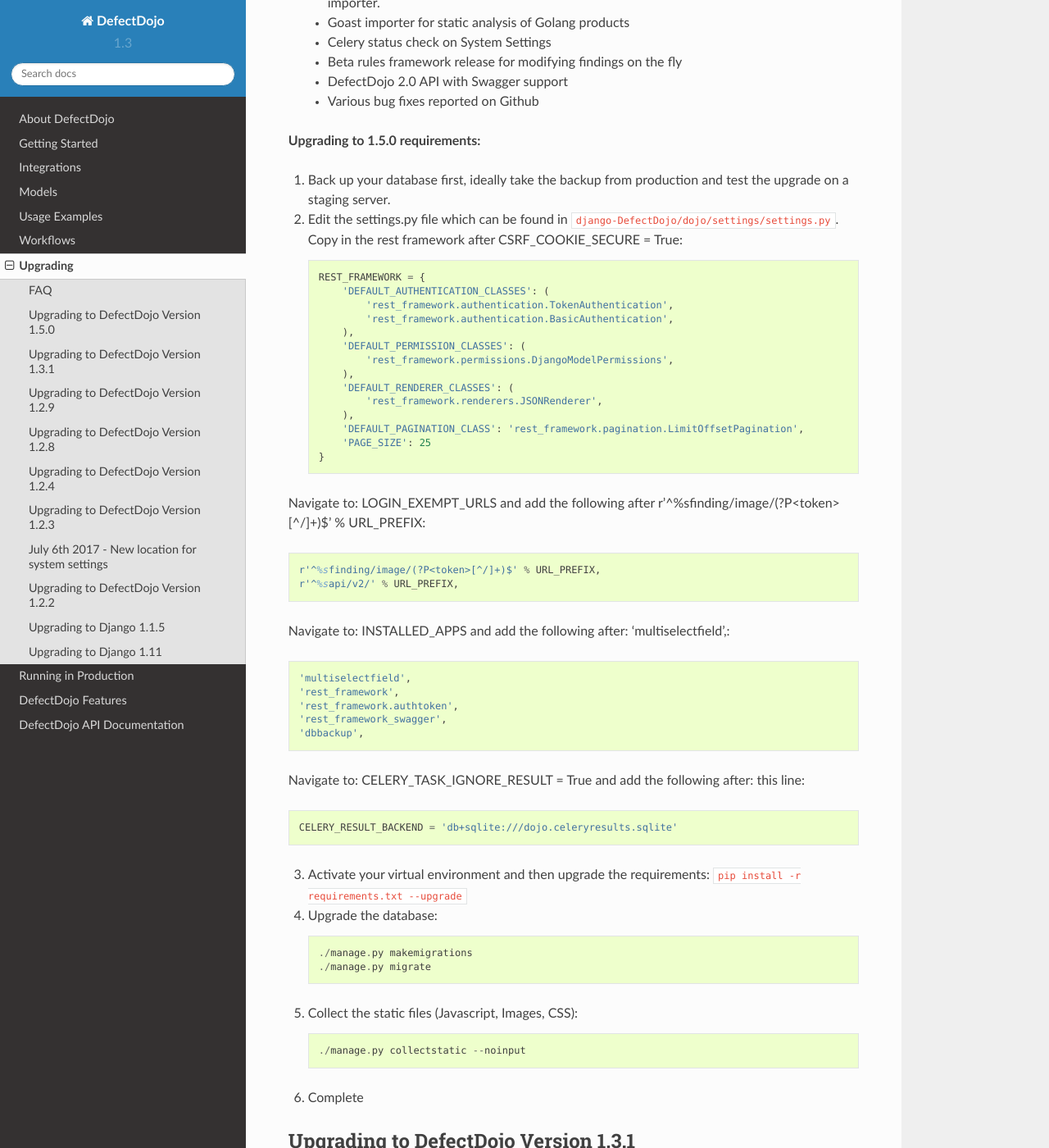
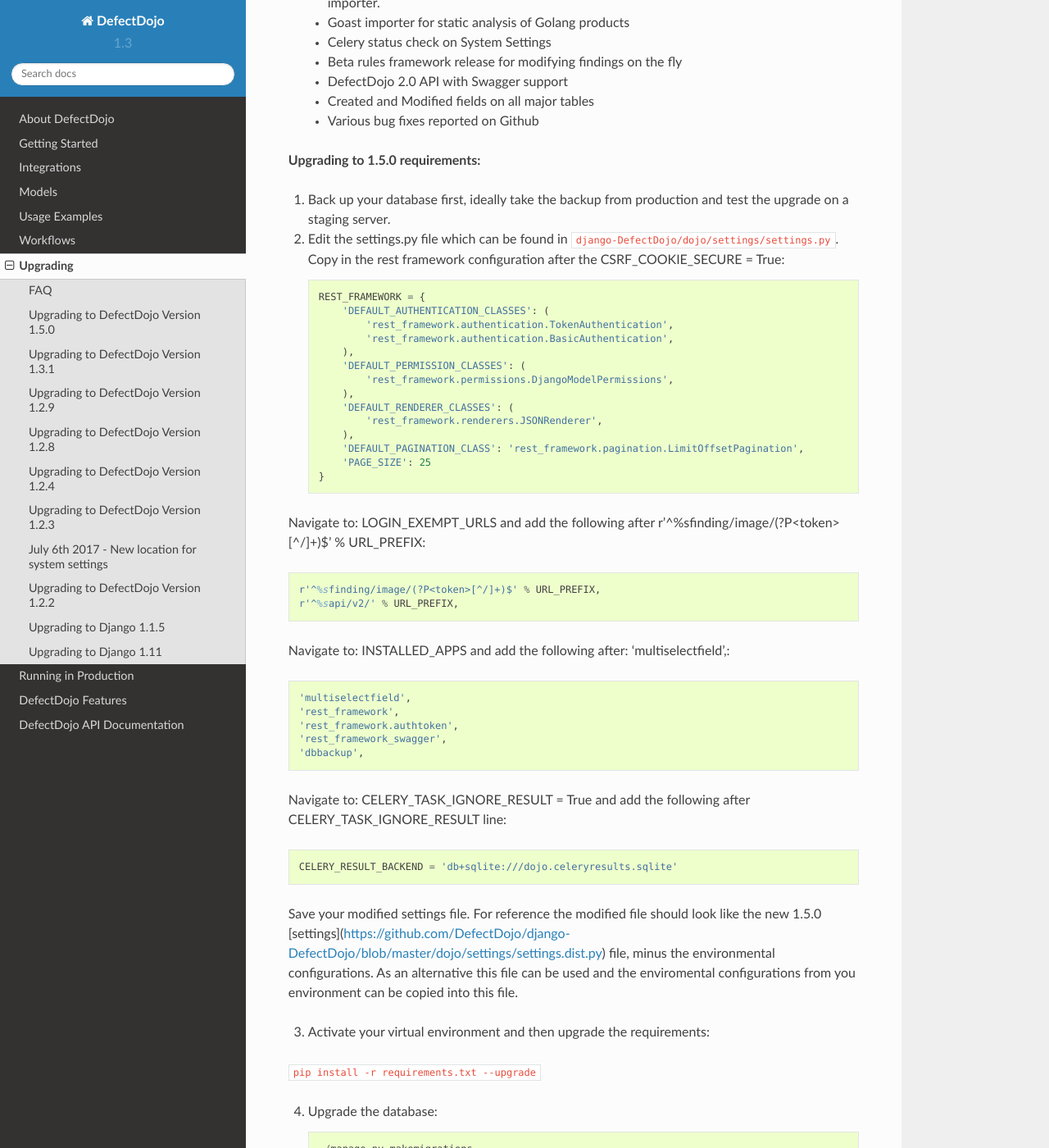
Before and after one commit to DefectDojo/Documentation, a Sphinx documentation site: the page built from docs/upgrading.rst, in a window 1280 px wide and 1400 px high, scrolled down 1801 px. Shown: the whole window at 82% size. Built offline with Sphinx 7.4.7 and the Read the Docs theme 2.0.0, drawn with Linux system fonts in a browser that asks for light colours; some of the changed text lies outside the part shown.

```diff
--- a/docs/upgrading.rst
+++ b/docs/upgrading.rst
@@ -46,8 +46,8 @@ Upgrading to DefectDojo Version 1.5.0
 
 **What's New:**
 
- * Updated UI with new DefectDojo logo
- * Updated Product views with tabs for Product Overview, Metrics, Engagements, Endpoints, Benchmarks (ASVS), and Settings to make it easier to manage your product portfolio
+ * Updated UI with a new DefectDojo logo, default colors and CSS.
+ * Updated Product views with tabs for Product Overview, Metrics, Engagements, Endpoints, Benchmarks (ASVS), and Settings to make it easier to navigate and manage your products.
  * New Product Information fields: Regulations, Criticality, Platform, Lifecycle, Origin, User Records, Revenue, External Audience, Internet Accessible
  * Languages pie chart on product overview, only supported through the API and Django admin, integrates with cloc analyzer
  * New Engagement type of CI/CD to support continual testing
@@ -64,13 +64,14 @@ Upgrading to DefectDojo Version 1.5.0
  * Celery status check on System Settings
  * Beta rules framework release for modifying findings on the fly
  * DefectDojo 2.0 API with Swagger support
+ * Created and Modified fields on all major tables
  * Various bug fixes reported on Github
 
 **Upgrading to 1.5.0 requirements:**
 
 1. Back up your database first, ideally take the backup from production and test the upgrade on a staging server.
 
-2. Edit the settings.py file which can be found in ``django-DefectDojo/dojo/settings/settings.py``. Copy in the rest framework after CSRF_COOKIE_SECURE = True::
+2. Edit the settings.py file which can be found in ``django-DefectDojo/dojo/settings/settings.py``. Copy in the rest framework configuration after the CSRF_COOKIE_SECURE = True::
 
     REST_FRAMEWORK = {
         'DEFAULT_AUTHENTICATION_CLASSES': (
@@ -100,11 +101,15 @@ Navigate to: INSTALLED_APPS and add the following after: 'multiselectfield',::
     'rest_framework_swagger',
     'dbbackup',
 
-Navigate to: 	CELERY_TASK_IGNORE_RESULT = True and add the following after: this line::
+Navigate to: 	CELERY_TASK_IGNORE_RESULT = True and add the following after CELERY_TASK_IGNORE_RESULT line::
 
     CELERY_RESULT_BACKEND = 'db+sqlite:///dojo.celeryresults.sqlite'
 
-3. Activate your virtual environment and then upgrade the requirements: ``pip install -r requirements.txt --upgrade``
+Save your modified settings file. For reference the modified file should look like the new 1.5.0 [settings](https://github.com/DefectDojo/django-DefectDojo/blob/master/dojo/settings/settings.dist.py) file, minus the environmental configurations. As an alternative this file can be used and the enviromental configurations from you environment can be copied into this file.
+
+3. Activate your virtual environment and then upgrade the requirements:
+
+``pip install -r requirements.txt --upgrade``
 
 4. Upgrade the database::
 
```
Also changed, not shown: docs/features.rst (+12 -0 lines).
